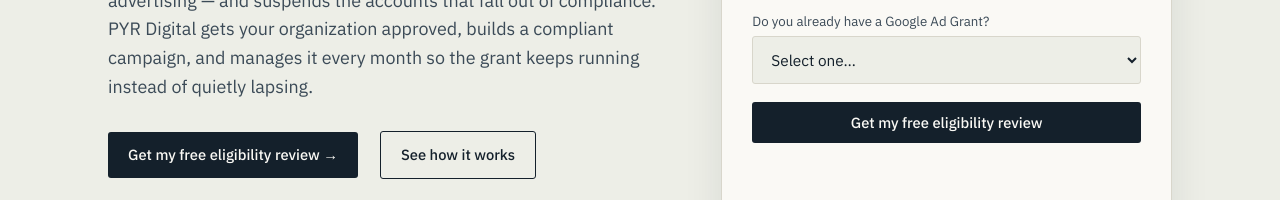
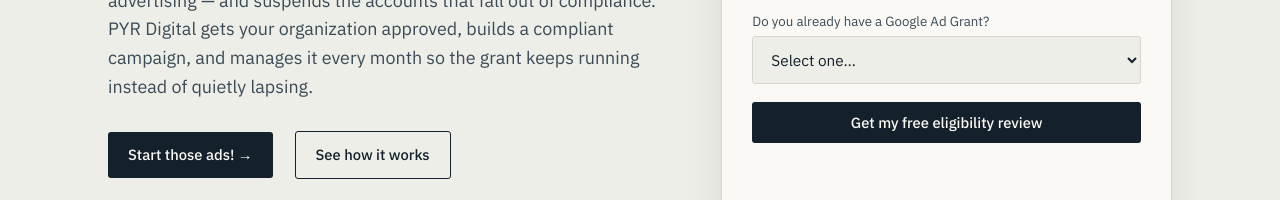
Before and after one commit to ilikegrits/pyr-digital-site, a website: page public/google-ad-grants/index.html in a window 1280 px wide. Shown: the part 538-738 px from the top of the page. Drawn offline with Linux system fonts and the light colour scheme.

Commit message:
Update index.html

```diff
--- a/public/google-ad-grants/index.html
+++ b/public/google-ad-grants/index.html
@@ -119,7 +119,7 @@
         <p class="sub">Google awards eligible nonprofits $10,000 every month in free Search advertising — and suspends the accounts that fall out of compliance. PYR Digital gets your organization approved, builds a compliant campaign, and manages it every month so the grant keeps running instead of quietly lapsing.</p>
 
         <div class="hero-cta">
-          <a href="#apply" class="btn">Get my free eligibility review →</a>
+          <a href="#apply" class="btn">Start those ads! →</a>
           <a href="#how" class="btn btn-outline">See how it works</a>
         </div>
 
```
